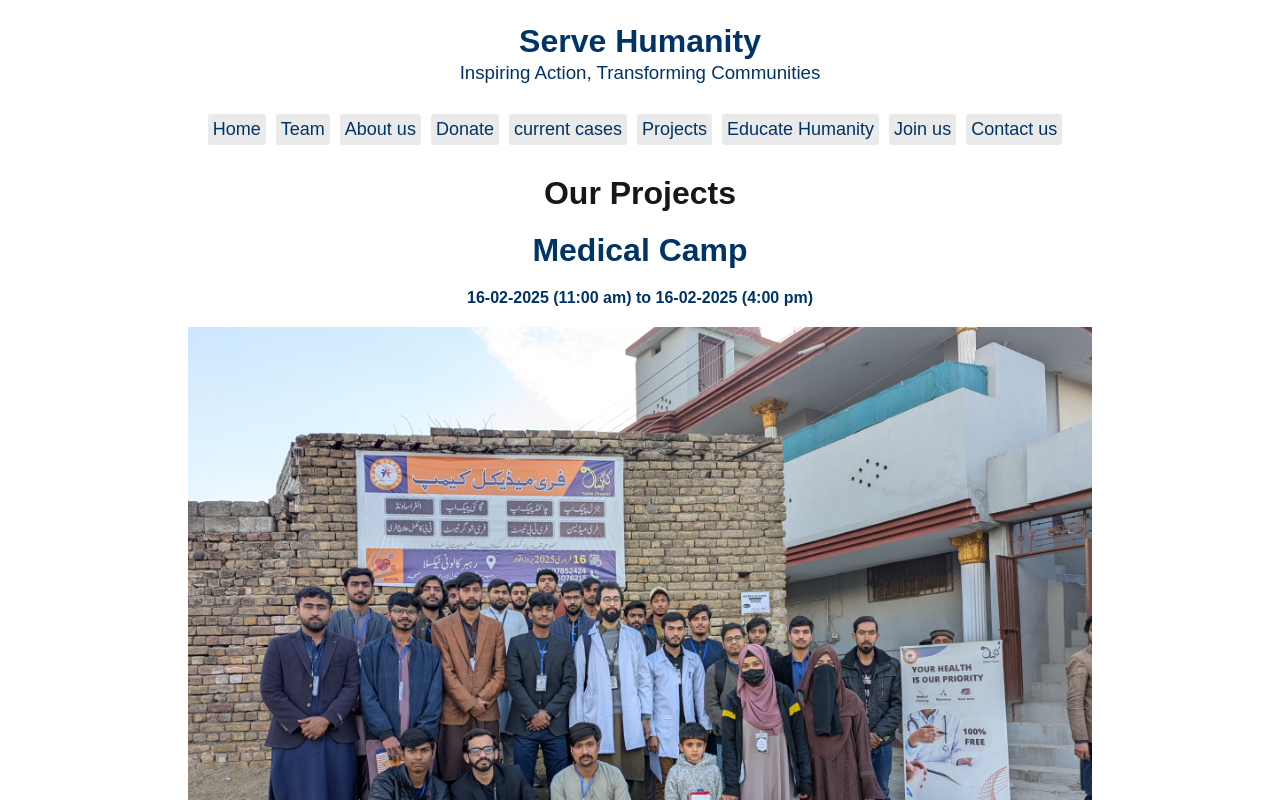
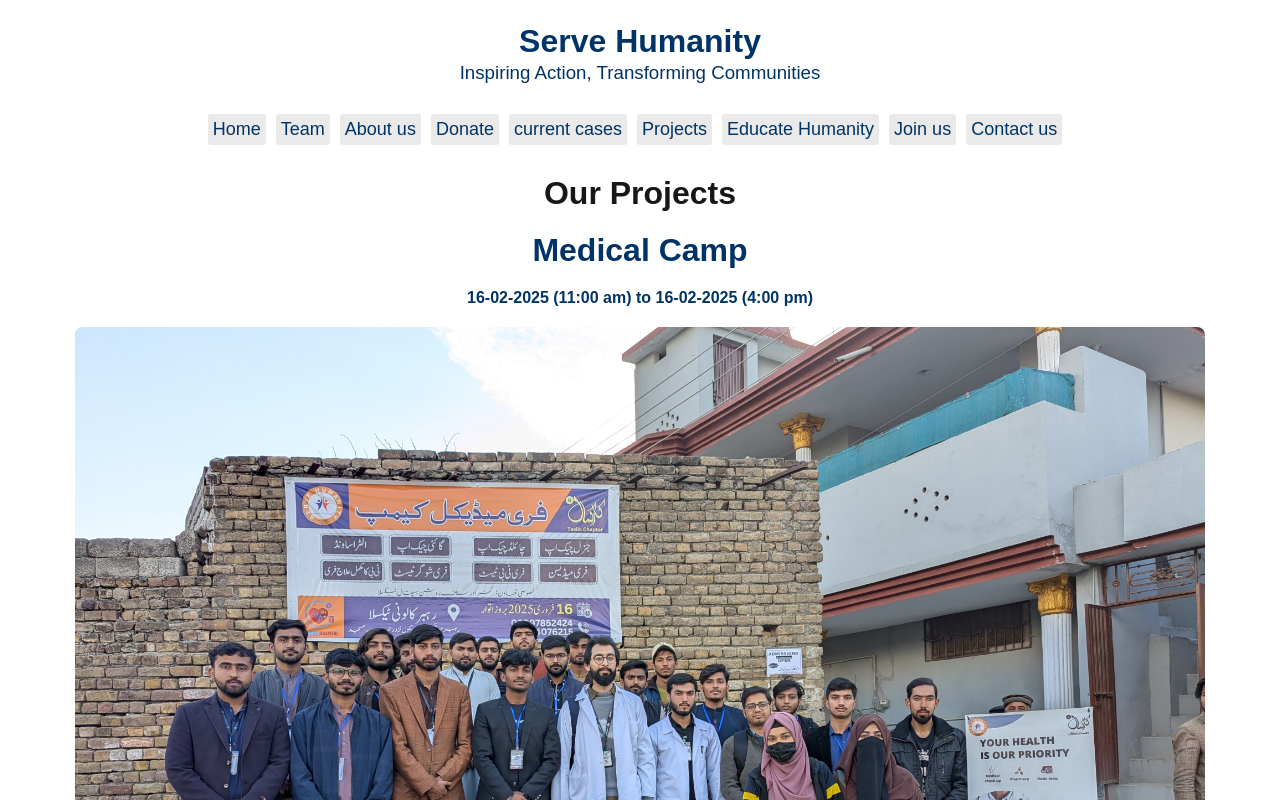
Before and after one commit to muhammadfarooq897123/serve-humanity, a Next.js app: page /projects in a window 1280 px wide. Shown: the top 800 px of the page. Built offline with nearby package versions, Linux system fonts and the light colour scheme.

Commit message:
Update Projects.module.css

```diff
--- a/styles/Projects.module.css
+++ b/styles/Projects.module.css
@@ -23,10 +23,11 @@
     font-family: sans-serif;
 }
 
-.project img{
-    width: 80%;
-    height: 700px;
-}
+.project img {
+    max-width: 100%;
+    height: auto;
+    border-radius: 8px; /* optional for rounded corners */
+  }
 .project p{
     line-height: 1.8rem;
     font-size: 16px;
```
